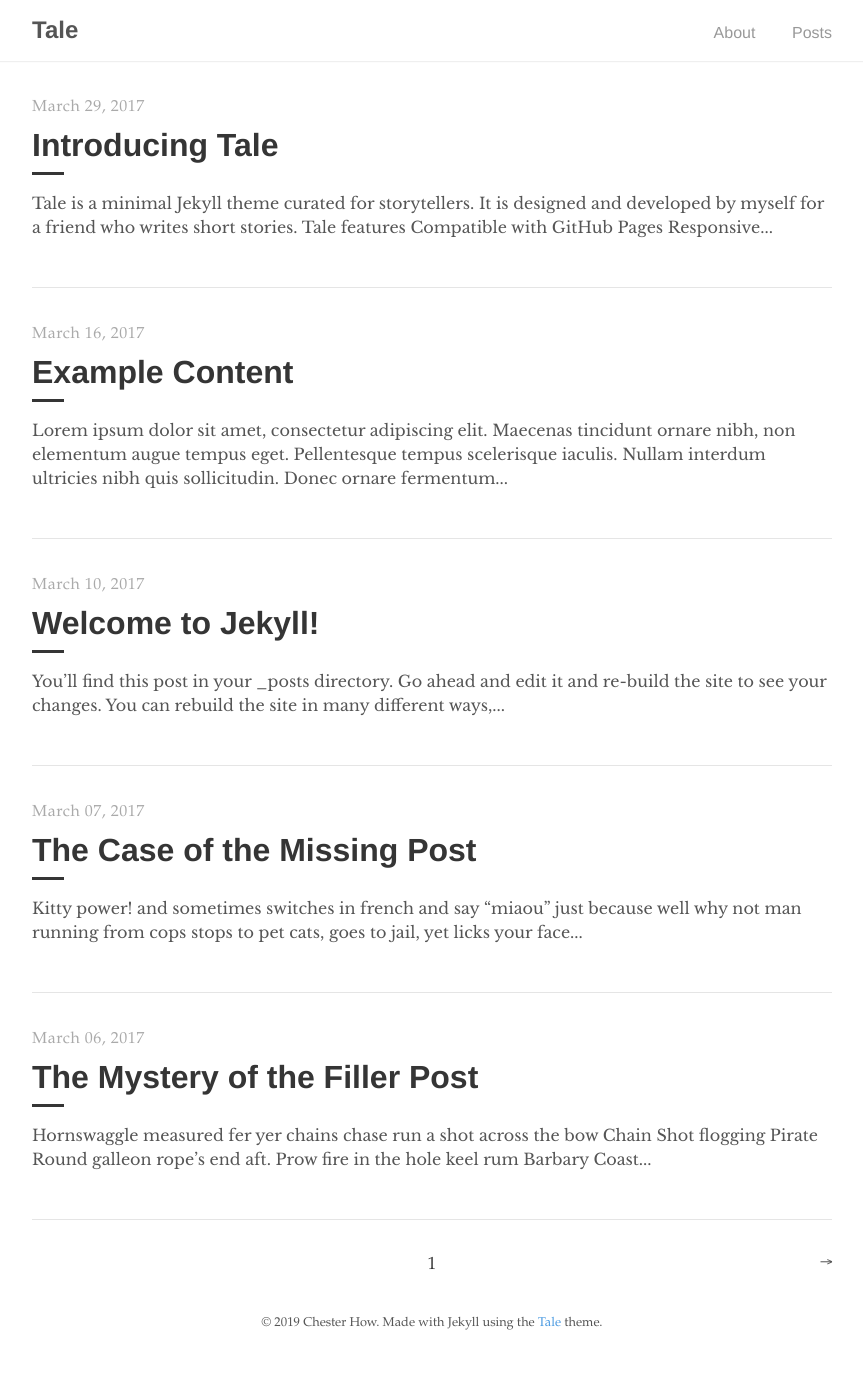
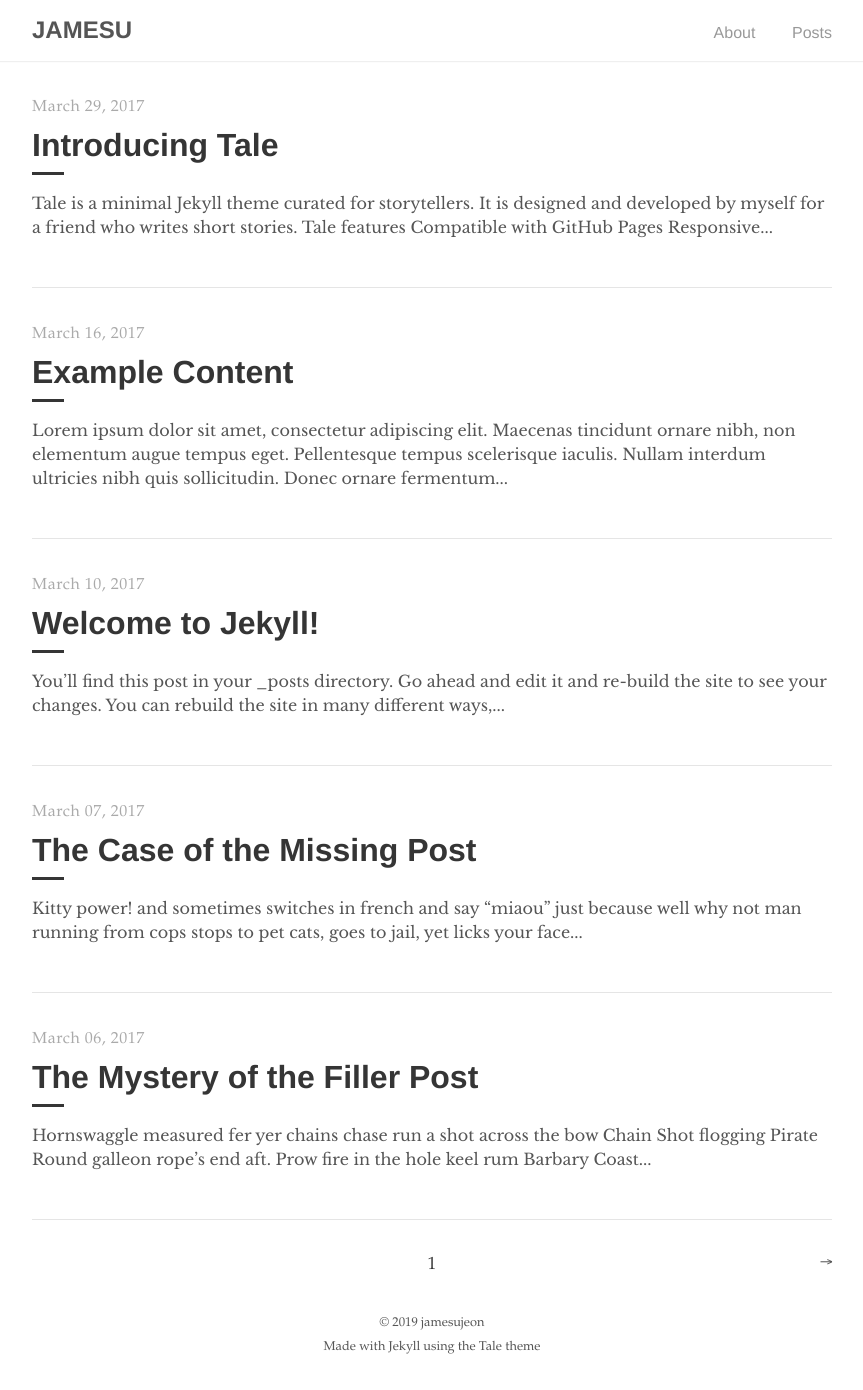
Before and after one commit to jamesujeon/jamesujeon.github.io-origin, a Jekyll site: the page built from index.html, in a window 1280 px wide. Shown: the whole page, without its empty margins (208-1071 px from the left). Built offline with Jekyll 4.4.1, drawn with Linux system fonts in a browser that asks for light colours; the list of posts is cut into pages by our own code; before the commit the page ends 1366 px from its top, so only the background shows below that.

Commit message:
Change site settings & layouts

```diff
--- a/_config.yml
+++ b/_config.yml
@@ -1,16 +1,16 @@
 # Site settings
-title:          Tale
-description:    "Minimal Jekyll theme for storytellers"
+title:          JAMESU
+description:    "Blog by James Minsu Jeon"
 url:            "https://jamesujeon.github.io"
 
 # Google Analytics
-google_analytics: UA—XXXXXXXX-X
+#google_analytics: UA—XXXXXXXX-X
 
 # Author
 author:
-  name:         Chester How
-  url:          https://chester.how
-  email:        chesterhow@gmail.com
+  name:         jamesujeon
+  url:          https://jamesujeon.github.io
+  email:        jamesujeon@gmail.com
 
 # Build settings
 markdown:       kramdown
--- a/_includes/footer.html
+++ b/_includes/footer.html
@@ -1,5 +1,7 @@
 <footer>
   <span>
-    &copy; <time datetime="{{ site.time }}">{{ site.time | date: '%Y' }}</time> {{ site.author.name }}. Made with Jekyll using the <a href="https://github.com/chesterhow/tale/">Tale</a> theme.
+    &copy; 2019 {{ site.author.name }}
+    <br>
+    Made with Jekyll using the Tale theme
   </span>
 </footer>
--- a/_includes/head.html
+++ b/_includes/head.html
@@ -1,6 +1,8 @@
 <head>
   <meta charset="UTF-8">
   <meta name="viewport" content="width=device-width, initial-scale=1.0">
+
+  <title>{{ site.title }}</title>
 
   {% seo %}
 
```
